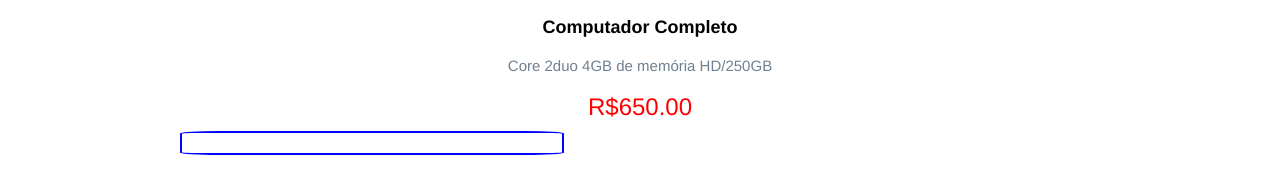
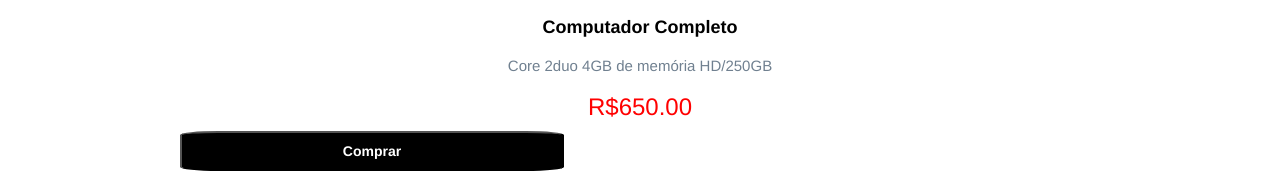
Before and after one commit to JOSEURSO/JRCINFO_VENDAS, a plain HTML site: page index.html in a window 1280 px wide. Shown: the part 1943-2117 px from the top of the page. Drawn offline with nearby package versions, Linux system fonts and the light colour scheme; a script that the page names is missing.

Commit message:
Update index.html

```diff
--- a/index.html
+++ b/index.html
@@ -177,21 +177,17 @@ body{
 
  button{
    width: 30%;
+   height: 5%;
    margin-left: 180px;
    color: white;
    font-weight: 600;
-  background-color: transparent;
+  background-color: black;
    border-radius: 10%;
    cursor: pointer;
-   border: 2px solid blue;
-   transition: 0.2s;
+
+
  }
 
- button:hover{
-   box-shadow: 0px 0px 10px 8px  black,
-   inset 0px 0px 10px 2px blue;
-   transform: scale(1.05);
- }
 
 
 
```
